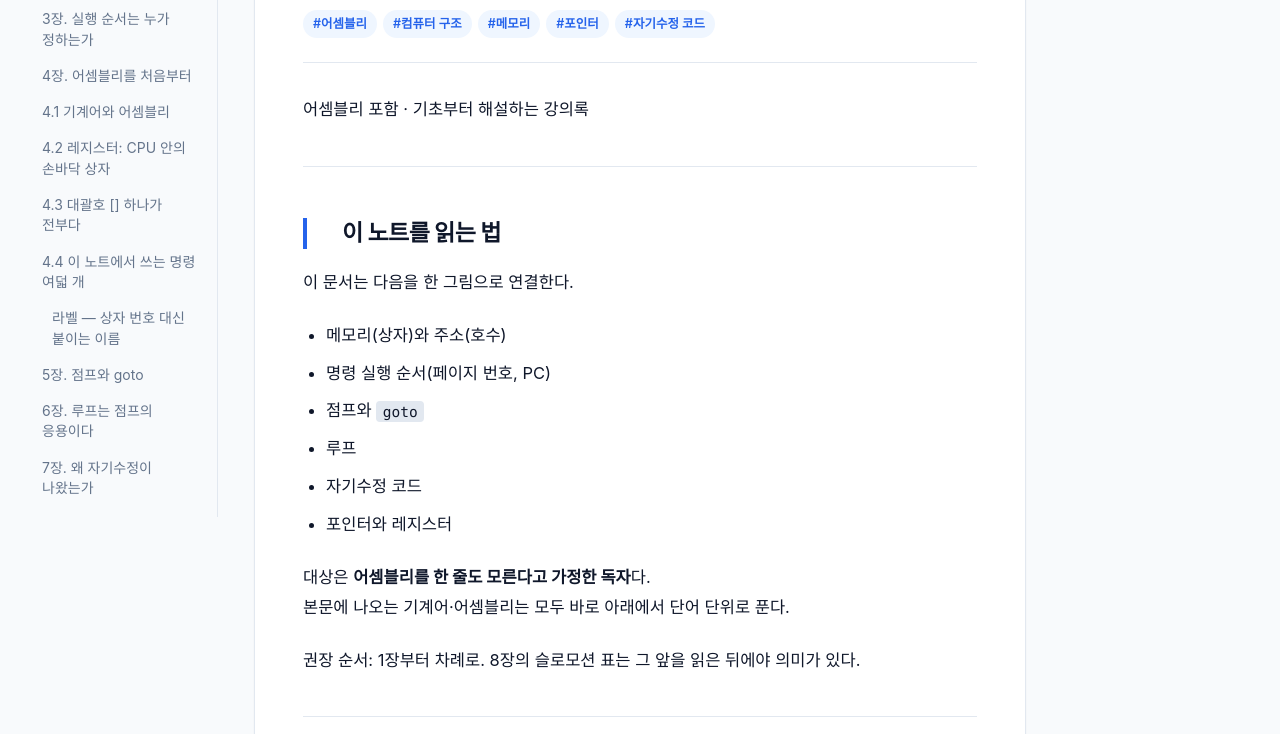
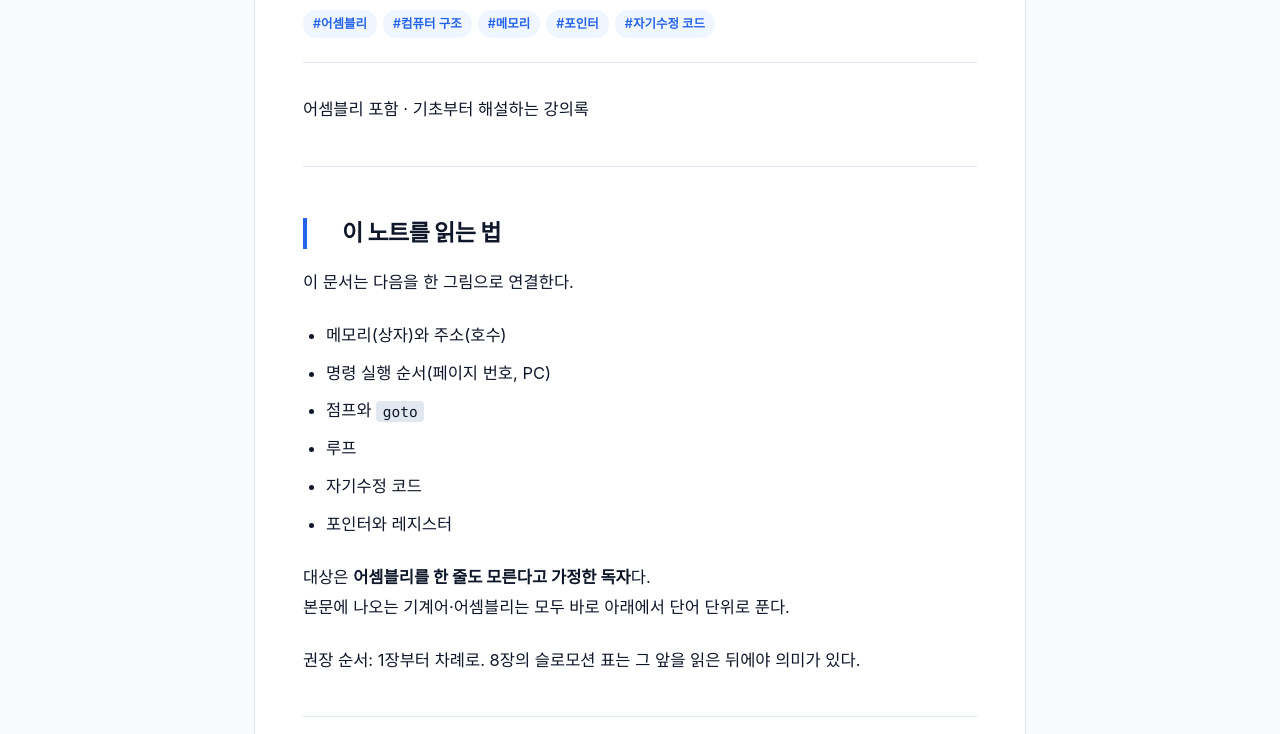
Before and after one commit to YgHnSIM/Pages, a website: page box_page_jump_memo.html in a window 1280 px wide. Shown: the part 283-1017 px from the top of the page. Drawn offline with nearby package versions, Linux system fonts and the light colour scheme; a web font is replaced by a local one.

Commit message:
fix: 데스크톱 상시 목차를 서랍으로 되돌림
넓은 화면에서 왼쪽 목차가 읽기 화면을 가려서, 전처럼 목차 버튼으로만 열리게 한다.

```diff
--- a/box_page_jump_memo.html
+++ b/box_page_jump_memo.html
@@ -993,44 +993,6 @@
       color: var(--primary);
       background: var(--primary-light);
       font-weight: 600;
-    }
-
-    @media (min-width: 1200px) {
-      .toc-drawer {
-        position: fixed;
-        top: 74px;
-        left: max(8px, calc((100vw - 820px) / 2 - 208px));
-        right: auto;
-        width: 196px;
-        max-width: calc((100vw - 852px) / 2);
-        height: calc(100vh - 74px);
-        max-height: calc(100vh - 74px);
-        box-shadow: none;
-        border-left: none;
-        border-right: 1px solid var(--border);
-        z-index: 25;
-        background: var(--bg-page);
-      }
-      .toc-drawer,
-      .toc-drawer.active {
-        right: auto;
-      }
-      .drawer-overlay,
-      .drawer-overlay.active,
-      .toc-close-btn,
-      #toc-toggle {
-        display: none !important;
-      }
-      .toc-drawer-header {
-        padding: 12px 14px 8px;
-        border-bottom: none;
-      }
-      .toc-drawer-body {
-        padding: 0 10px 32px 14px;
-      }
-      .toc-drawer-body li.depth-2 { padding-left: 0; }
-      .toc-drawer-body li.depth-3 { padding-left: 10px; }
-      .toc-drawer-body li.depth-4 { padding-left: 18px; }
     }
 
     /* Floating Back to Top */
@@ -2318,12 +2280,7 @@ jne loop           방금 비교가 불일치면 loop로 가라</code></pre>
     const drawerOverlay = document.getElementById('drawer-overlay');
     const tocClose = document.getElementById('toc-close');
 
-    function isDesktopToc() {
-      return window.matchMedia('(min-width: 1200px)').matches;
-    }
-
     function openDrawer() {
-      if (isDesktopToc()) return;
       if (tocDrawer) tocDrawer.classList.add('active');
       if (drawerOverlay) drawerOverlay.classList.add('active');
       if (tocToggle) tocToggle.setAttribute('aria-expanded', 'true');
```
Also changed, not shown: pointer.html (+0 -43 lines), templates/article.html (+0 -43 lines).
